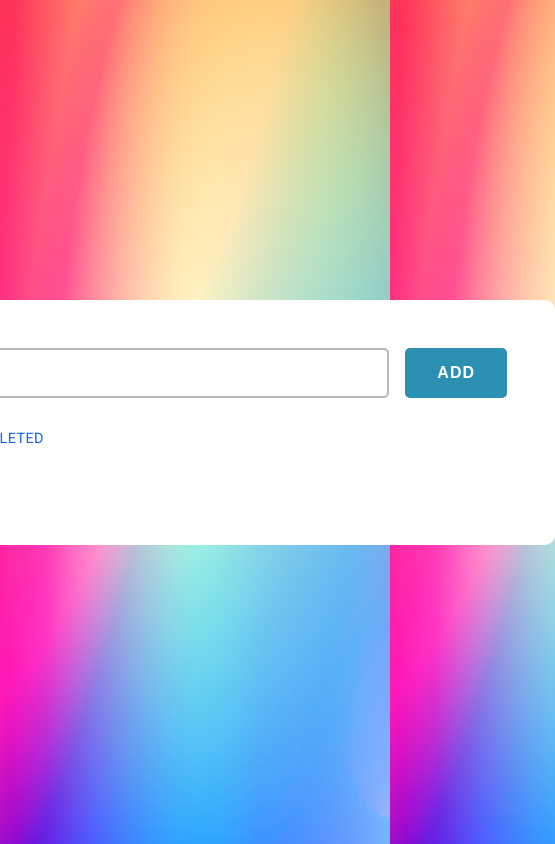
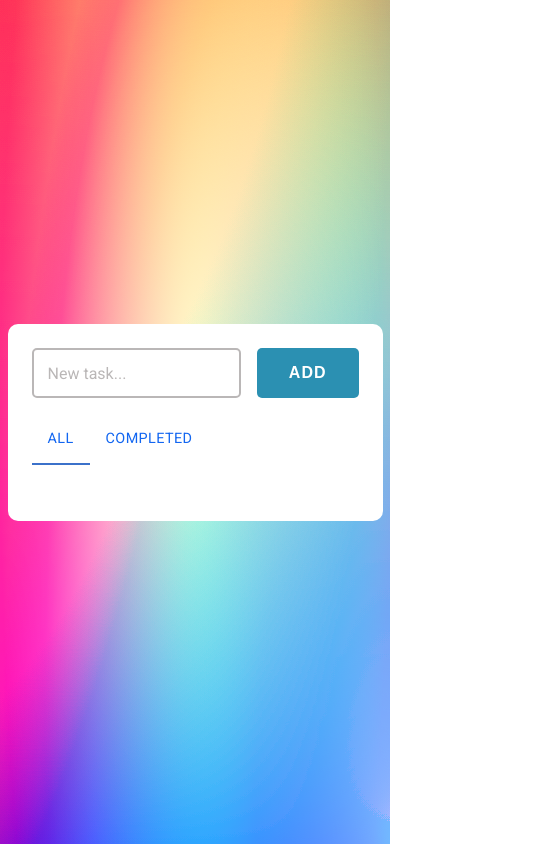
Before and after one commit to kauasilvandrade/todolist, a plain HTML site: page index.html in a window 390 px wide. Shown: the whole page, 555 px wide, since content can reach past the window. Drawn offline with Linux system fonts and the light colour scheme.

Commit message:
Testando responsividade

```diff
--- a/style.css
+++ b/style.css
@@ -200,3 +200,10 @@ main {
   }
 
 }
+
+@media (width <= 650px) {
+  main {
+    width: 375px;
+    padding: 1.5rem;
+  }
+}
```
